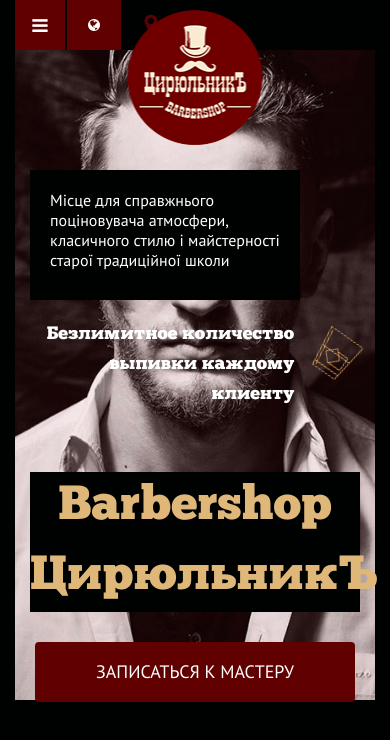
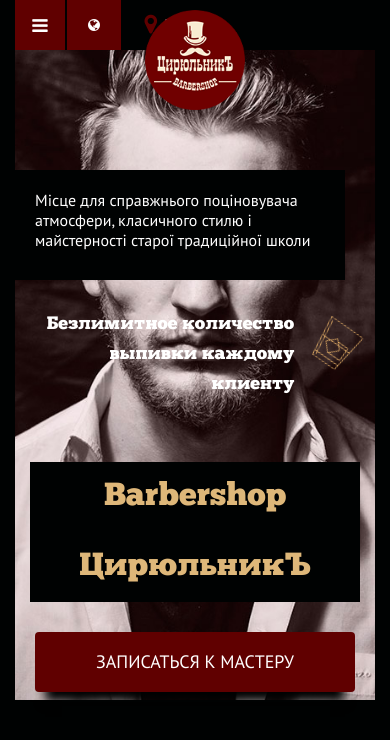
Before and after one commit to AntonShulzhenko/zirulnik, a plain HTML site: page source/index.html in a window 390 px wide. Shown: the top 740 px of the page. Drawn offline with nearby package versions, Linux system fonts and the light colour scheme.

Commit message:
first-screen

```diff
--- a/sass/pages/main-page/first-screen/_first-screen.scss
+++ b/sass/pages/main-page/first-screen/_first-screen.scss
@@ -179,5 +179,25 @@
         image: none;
       }
     }
+    &__logo {
+      width: 100px;
+      height: 100px;
+    }
+    &__h1 {
+      font-size: 2rem;
+    }
+    &__alco {
+      margin-top: 30px;
+    }
   }
 }
+
+@media screen and (max-width: 480px) {
+  .first-screen {
+    &__slogan {
+      max-width: 100%;
+      margin-left: -15px;
+      margin-right: -15px;;
+    }
+  }
+}
```
Also changed, not shown: source/css/styles.css.
